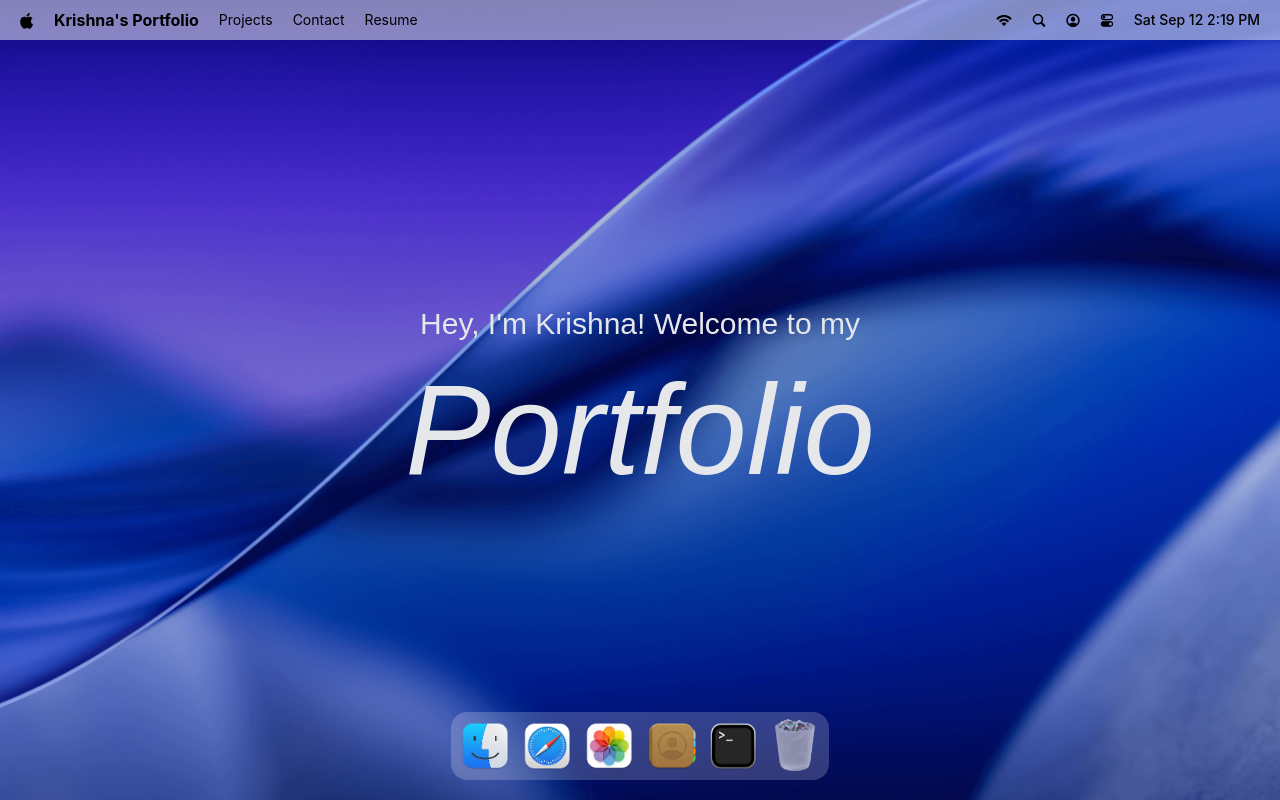
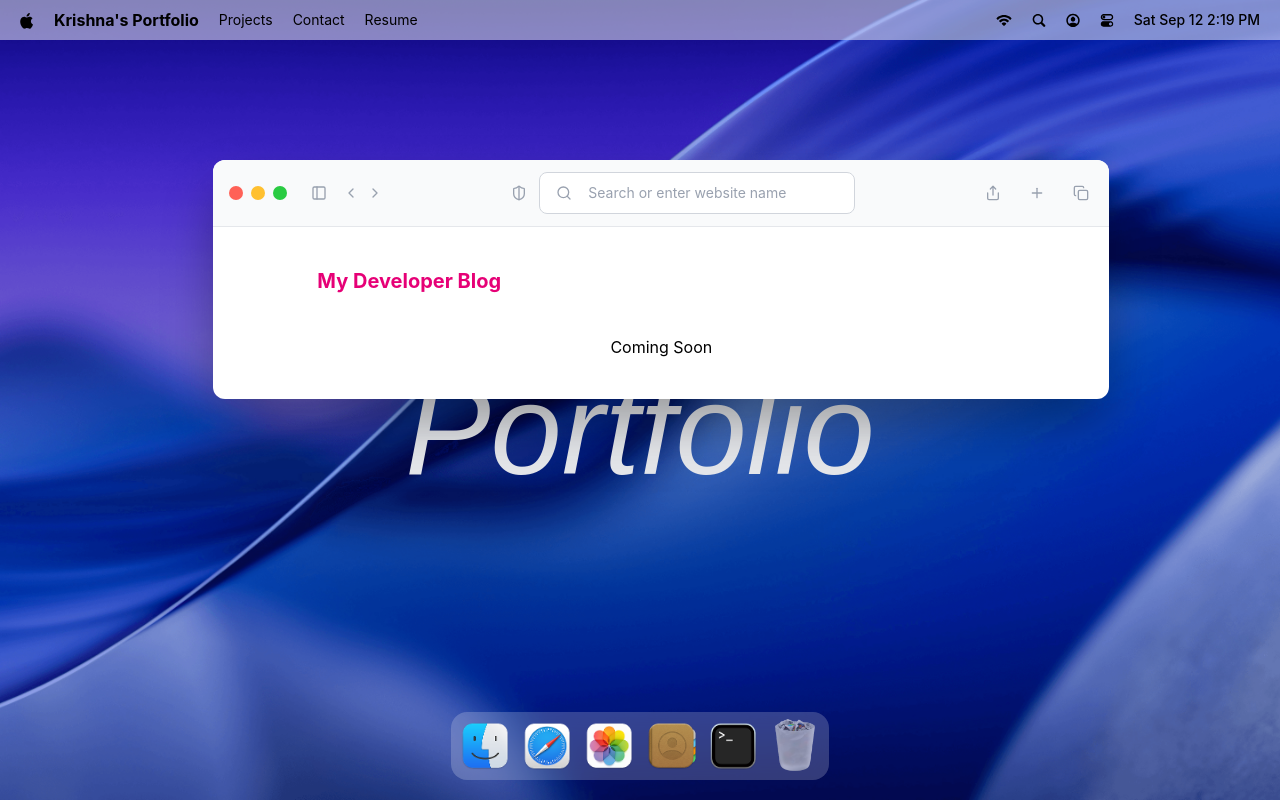
Before and after one commit to Sai-Sri-Krishna/MyPortfolio, a React (Vite) app: page / in a window 1280 px wide. Both pictures are taken after a click on the button 547 px from the left and 746 px from the top of the page. Built offline with nearby package versions, Linux system fonts and the light colour scheme; a web font is replaced by a local one.

Commit message:
implemented other terminal-articles

```diff
--- a/src/App.jsx
+++ b/src/App.jsx
@@ -2,7 +2,7 @@ import gsp from 'gsap'
 import {Draggable} from 'gsap/Draggable'
 
 import {Navbar, Welcome,Dock} from '#components/index.js'
-import {Terminal} from '#windows'
+import {Terminal,Safari} from '#windows'
 
 gsp.registerPlugin(Draggable)
 
@@ -15,6 +15,7 @@ const App = () => {
 
 
         <Terminal />
+        <Safari/>
     </main>
   )
 }
--- /dev/null
+++ b/src/windows/Safari.jsx
@@ -0,0 +1,39 @@
+import { WindowControls } from "#components"
+import WindowWrapper from "#hoc/WindowWrapper.jsx"
+import { ChevronLeft, Copy, PanelLeft, Plus, Share,ChevronRight,ShieldHalf, Search  } from "lucide-react"
+
+const Safari = () => {
+return(<>
+  <div id="window-header">
+    <WindowControls target="safari"/>
+
+    <PanelLeft className="ml-5 icon"/>
+    <div className="flex items-center  ml-2 mr-20 ">
+     <ChevronLeft className="icon"/>
+     <ChevronRight className="icon"/>
+    </div>
+    <div className="flex items-center ml-10 gap-2 flex-1">
+        <ShieldHalf className="icon"/>
+        <div className="search">
+            <Search className="icon"/>
+            <input type="text" placeholder="Search or enter website name" className="flex-1"/>
+        </div>
+        </div>
+        <div className="flex items-center gap-5">
+            <Share className="icon"/>
+            <Plus className="icon"/>
+            <Copy className="icon"/>
+        </div>
+        </div>
+
+        <div className="blog">
+            <h2>My Developer Blog</h2>
+            <div className="items-center justify-center flex flex-col gap-5">
+            <p>Coming Soon</p>
+            </div>
+        </div>
+</>
+)
+}
+const SafariWindow = WindowWrapper(Safari,"safari")
+export default SafariWindow
--- a/src/windows/index.js
+++ b/src/windows/index.js
@@ -1,3 +1,3 @@
 import Terminal from '#windows/Terminal.jsx'
-
-export {Terminal}
+import Safari from '#windows/Safari.jsx'
+export {Terminal,Safari}
```
